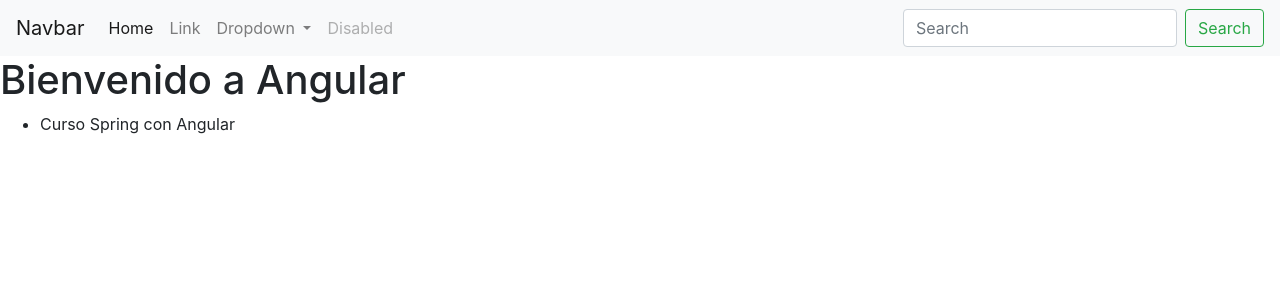
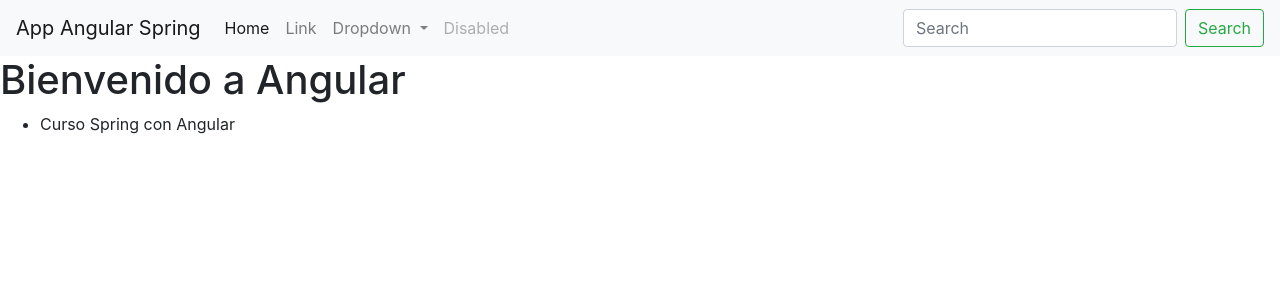
Before and after one commit to carloosbaroon/POO, an Angular app in the folder spring-angular/clientes-app/: page / in a window 1280 px wide. Shown: the top 300 px of the page. Built offline with nearby package versions, Linux system fonts and the light colour scheme.

Commit message:
Create new headerComponent
First component for the header

```diff
--- a/spring-angular/clientes-app/src/app/app.component.html
+++ b/spring-angular/clientes-app/src/app/app.component.html
@@ -1,38 +1,4 @@
-<nav class="navbar navbar-expand-lg navbar-light bg-light">
-  <a class="navbar-brand" href="#">Navbar</a>
-  <button class="navbar-toggler" type="button" data-toggle="collapse" data-target="#navbarSupportedContent" aria-controls="navbarSupportedContent" aria-expanded="false" aria-label="Toggle navigation">
-    <span class="navbar-toggler-icon"></span>
-  </button>
-
-  <div class="collapse navbar-collapse" id="navbarSupportedContent">
-    <ul class="navbar-nav mr-auto">
-      <li class="nav-item active">
-        <a class="nav-link" href="#">Home <span class="sr-only">(current)</span></a>
-      </li>
-      <li class="nav-item">
-        <a class="nav-link" href="#">Link</a>
-      </li>
-      <li class="nav-item dropdown">
-        <a class="nav-link dropdown-toggle" href="#" role="button" data-toggle="dropdown" aria-expanded="false">
-          Dropdown
-        </a>
-        <div class="dropdown-menu">
-          <a class="dropdown-item" href="#">Action</a>
-          <a class="dropdown-item" href="#">Another action</a>
-          <div class="dropdown-divider"></div>
-          <a class="dropdown-item" href="#">Something else here</a>
-        </div>
-      </li>
-      <li class="nav-item">
-        <a class="nav-link disabled">Disabled</a>
-      </li>
-    </ul>
-    <form class="form-inline my-2 my-lg-0">
-      <input class="form-control mr-sm-2" type="search" placeholder="Search" aria-label="Search">
-      <button class="btn btn-outline-success my-2 my-sm-0" type="submit">Search</button>
-    </form>
-  </div>
-</nav>
+<app-header></app-header>
 
 <h1>
   {{ title }}
--- /dev/null
+++ b/spring-angular/clientes-app/src/app/header/header.component.html
@@ -0,0 +1,36 @@
+
+<nav class="navbar navbar-expand-lg navbar-light bg-light">
+  <a class="navbar-brand" href="#">{{ title }}</a>
+  <button class="navbar-toggler" type="button" data-toggle="collapse" data-target="#navbarSupportedContent" aria-controls="navbarSupportedContent" aria-expanded="false" aria-label="Toggle navigation">
+    <span class="navbar-toggler-icon"></span>
+  </button>
+
+  <div class="collapse navbar-collapse" id="navbarSupportedContent">
+    <ul class="navbar-nav mr-auto">
+      <li class="nav-item active">
+        <a class="nav-link" href="#">Home <span class="sr-only">(current)</span></a>
+      </li>
+      <li class="nav-item">
+        <a class="nav-link" href="#">Link</a>
+      </li>
+      <li class="nav-item dropdown">
+        <a class="nav-link dropdown-toggle" href="#" role="button" data-toggle="dropdown" aria-expanded="false">
+          Dropdown
+        </a>
+        <div class="dropdown-menu">
+          <a class="dropdown-item" href="#">Action</a>
+          <a class="dropdown-item" href="#">Another action</a>
+          <div class="dropdown-divider"></div>
+          <a class="dropdown-item" href="#">Something else here</a>
+        </div>
+      </li>
+      <li class="nav-item">
+        <a class="nav-link disabled">Disabled</a>
+      </li>
+    </ul>
+    <form class="form-inline my-2 my-lg-0">
+      <input class="form-control mr-sm-2" type="search" placeholder="Search" aria-label="Search">
+      <button class="btn btn-outline-success my-2 my-sm-0" type="submit">Search</button>
+    </form>
+  </div>
+</nav>
--- /dev/null
+++ b/spring-angular/clientes-app/src/app/header/header.component.ts
@@ -0,0 +1,11 @@
+import {Component} from "@angular/core";
+
+@Component({
+  selector: 'app-header',
+  standalone: true,
+  templateUrl: 'header.component.html'
+})
+export class HeaderComponent {
+  title: string = 'App Angular Spring'
+
+}
```
Also changed, not shown: spring-angular/clientes-app/src/app/app.component.ts (+6 -5 lines).
